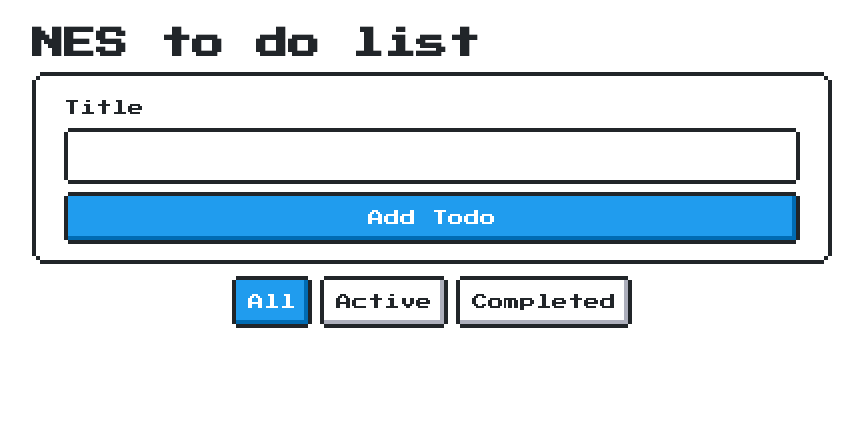
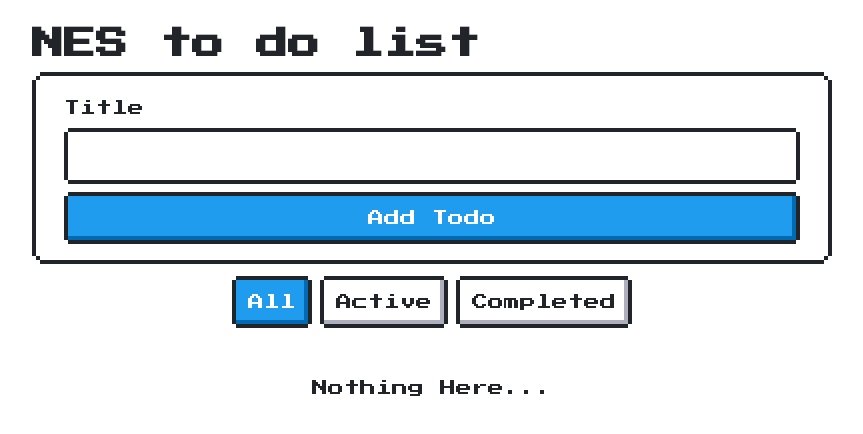
Before and after one commit to ZeroBl21/retro-todo-list, a React (Vite) app: page / in a window 1280 px wide. Shown: the top 434 px of the page, without its empty margins (208-1071 px from the left). Built offline with nearby package versions, Linux system fonts and the light colour scheme.

Commit message:
feat: Add empty list message

```diff
--- a/src/componets/TodoList/TodoList.css
+++ b/src/componets/TodoList/TodoList.css
@@ -4,3 +4,8 @@
   gap: 0.5rem;
   margin-top: 1rem;
 }
+
+.todo-empty {
+  text-align: center;
+  margin-top: 2rem;
+}
--- a/src/componets/TodoList/TodoList.tsx
+++ b/src/componets/TodoList/TodoList.tsx
@@ -21,7 +21,9 @@
               setDataToEdit={props.setDataToEdit}
             />
           ))
-        : ''}
+        : (
+        <p className='todo-empty'>Nothing Here...</p>
+        )}
     </section>
   )
 }
```
